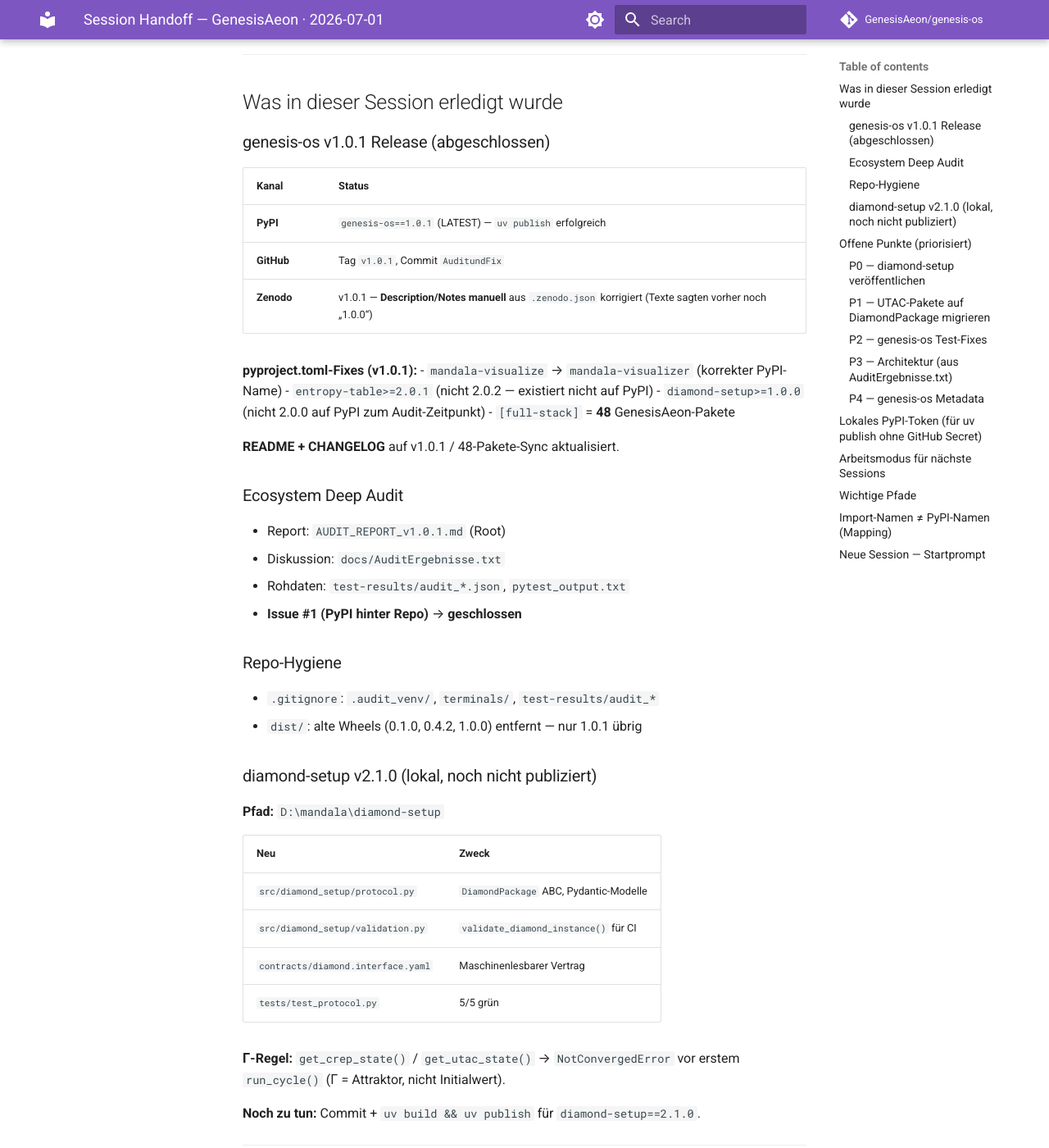
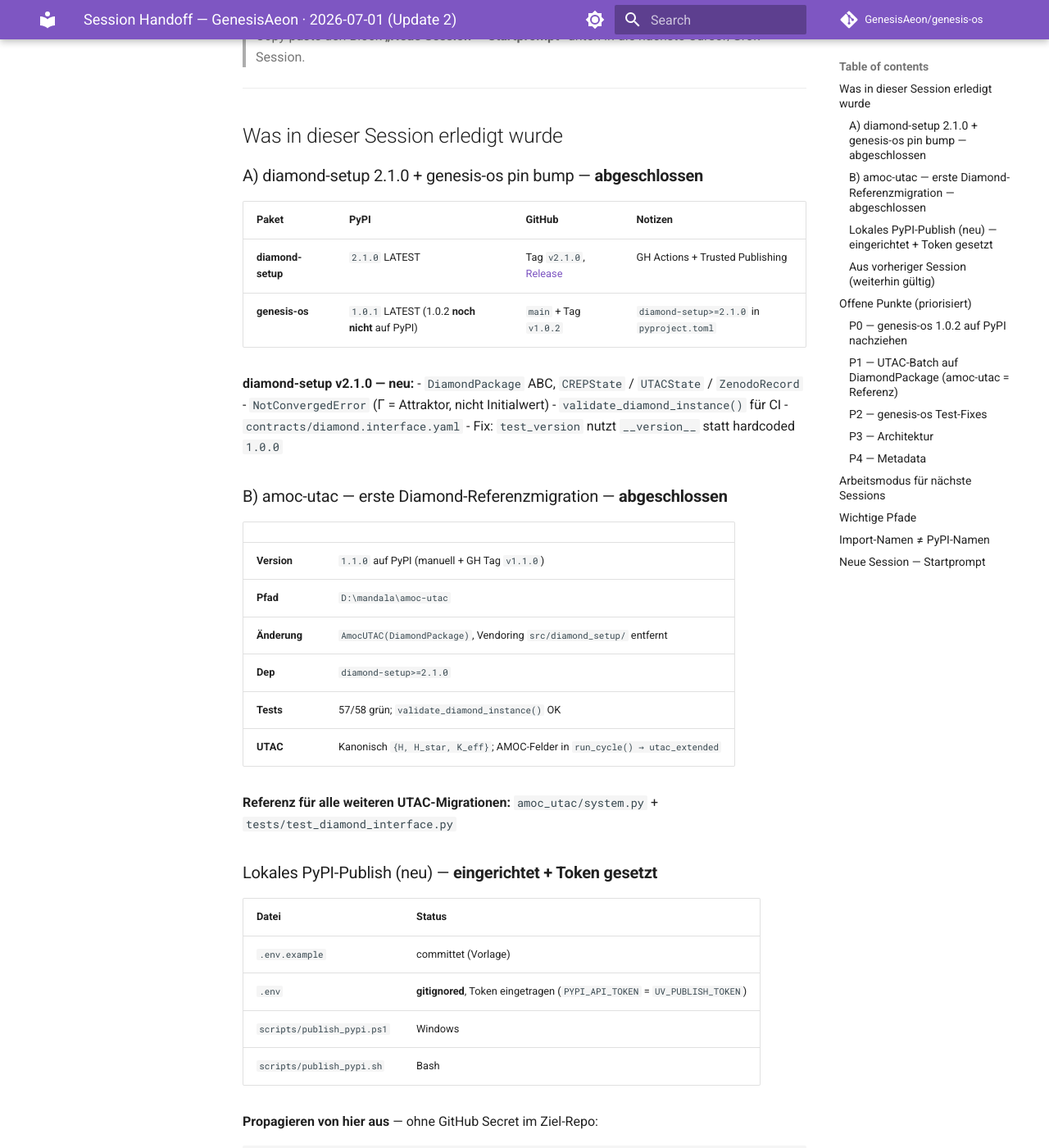
Before and after one commit to GenesisAeon/genesis-os, an MkDocs documentation site: the page built from docs/SESSION_HANDOFF.md, in a window 1280 px wide and 1400 px high, scrolled down 238 px. Shown: the whole window at 82% size. Built offline with MkDocs 1.6.1 and Material for MkDocs 9.7.7, drawn with Linux system fonts in a browser that asks for light colours; comment, search, counter and statistics services are not loaded; some of the changed text lies outside the part shown.

Commit message:
docs: update SESSION_HANDOFF — diamond/amoc publish, local PyPI, UTAC batch

````diff
--- a/docs/SESSION_HANDOFF.md
+++ b/docs/SESSION_HANDOFF.md
@@ -1,4 +1,4 @@
-# Session Handoff — GenesisAeon · 2026-07-01
+# Session Handoff — GenesisAeon · 2026-07-01 (Update 2)
 
 > Copy-paste den Block **„Neue Session — Startprompt“** unten in die nächste Cursor/Grok-Session.
 
@@ -6,93 +6,101 @@
 
 ## Was in dieser Session erledigt wurde
 
-### genesis-os v1.0.1 Release (abgeschlossen)
+### A) diamond-setup 2.1.0 + genesis-os pin bump — **abgeschlossen**
 
-| Kanal | Status |
+| Paket | PyPI | GitHub | Notizen |
+|-------|------|--------|---------|
+| **diamond-setup** | `2.1.0` LATEST | Tag `v2.1.0`, [Release](https://github.com/GenesisAeon/diamond-setup/releases/tag/v2.1.0) | GH Actions + Trusted Publishing |
+| **genesis-os** | `1.0.1` LATEST (1.0.2 **noch nicht** auf PyPI) | `main` + Tag `v1.0.2` | `diamond-setup>=2.1.0` in `pyproject.toml` |
+
+**diamond-setup v2.1.0 — neu:**
+- `DiamondPackage` ABC, `CREPState` / `UTACState` / `ZenodoRecord`
+- `NotConvergedError` (Γ = Attraktor, nicht Initialwert)
+- `validate_diamond_instance()` für CI
+- `contracts/diamond.interface.yaml`
+- Fix: `test_version` nutzt `__version__` statt hardcoded `1.0.0`
+
+### B) amoc-utac — erste Diamond-Referenzmigration — **abgeschlossen**
+
+| | |
+|---|---|
+| **Version** | `1.1.0` auf PyPI (manuell + GH Tag `v1.1.0`) |
+| **Pfad** | `D:\mandala\amoc-utac` |
+| **Änderung** | `AmocUTAC(DiamondPackage)`, Vendoring `src/diamond_setup/` entfernt |
+| **Dep** | `diamond-setup>=2.1.0` |
+| **Tests** | 57/58 grün; `validate_diamond_instance()` OK |
+| **UTAC** | Kanonisch `{H, H_star, K_eff}`; AMOC-Felder in `run_cycle() → utac_extended` |
+
+**Referenz für alle weiteren UTAC-Migrationen:** `amoc_utac/system.py` + `tests/test_diamond_interface.py`
+
+### Lokales PyPI-Publish (neu) — **eingerichtet + Token gesetzt**
+
+| Datei | Status |
 |-------|--------|
-| **PyPI** | `genesis-os==1.0.1` (LATEST) — `uv publish` erfolgreich |
-| **GitHub** | Tag `v1.0.1`, Commit `AuditundFix` |
-| **Zenodo** | v1.0.1 — **Description/Notes manuell** aus `.zenodo.json` korrigiert (Texte sagten vorher noch „1.0.0“) |
+| `.env.example` | committet (Vorlage) |
+| `.env` | **gitignored**, Token eingetragen (`PYPI_API_TOKEN` = `UV_PUBLISH_TOKEN`) |
+| `scripts/publish_pypi.ps1` | Windows |
+| `scripts/publish_pypi.sh` | Bash |
 
-**pyproject.toml-Fixes (v1.0.1):**
-- `mandala-visualize` → `mandala-visualizer` (korrekter PyPI-Name)
-- `entropy-table>=2.0.1` (nicht 2.0.2 — existiert nicht auf PyPI)
-- `diamond-setup>=1.0.0` (nicht 2.0.0 auf PyPI zum Audit-Zeitpunkt)
-- `[full-stack]` = **48** GenesisAeon-Pakete
+**Propagieren von hier aus** — ohne GitHub Secret im Ziel-Repo:
 
-**README + CHANGELOG** auf v1.0.1 / 48-Pakete-Sync aktualisiert.
+```powershell
+# Build + Publish beliebiges Paket
+pwsh D:\mandala\genesis-os\scripts\publish_pypi.ps1 -RepoPath D:\mandala\<repo>
 
-### Ecosystem Deep Audit
+# Nur prüfen (kein Upload)
+pwsh D:\mandala\genesis-os\scripts\publish_pypi.ps1 -RepoPath D:\mandala\<repo> -DryRun
+```
 
-- Report: `AUDIT_REPORT_v1.0.1.md` (Root)
-- Diskussion: `docs/AuditErgebnisse.txt`
-- Rohdaten: `test-results/audit_*.json`, `pytest_output.txt`
-- **Issue #1 (PyPI hinter Repo)** → **geschlossen**
+Token-Lookup: Shell-Env → `<repo>/.env` → `genesis-os/.env` → `D:\mandala/.env`
 
-### Repo-Hygiene
+**Hinweis:** venv-Ordner (`.venv`, `.audit_venv`) enthalten **kein** Token — nur `.env`.
 
-- `.gitignore`: `.audit_venv/`, `terminals/`, `test-results/audit_*`
-- `dist/`: alte Wheels (0.1.0, 0.4.2, 1.0.0) entfernt — nur 1.0.1 übrig
+### Aus vorheriger Session (weiterhin gültig)
 
-### diamond-setup v2.1.0 (lokal, noch nicht publiziert)
-
-**Pfad:** `D:\mandala\diamond-setup`
-
-| Neu | Zweck |
-|-----|--------|
-| `src/diamond_setup/protocol.py` | `DiamondPackage` ABC, Pydantic-Modelle |
-| `src/diamond_setup/validation.py` | `validate_diamond_instance()` für CI |
-| `contracts/diamond.interface.yaml` | Maschinenlesbarer Vertrag |
-| `tests/test_protocol.py` | 5/5 grün |
-
-**Γ-Regel:** `get_crep_state()` / `get_utac_state()` → `NotConvergedError` vor erstem `run_cycle()` (Γ = Attraktor, nicht Initialwert).
-
-**Noch zu tun:** Commit + `uv build && uv publish` für `diamond-setup==2.1.0`.
+- genesis-os v1.0.1 auf PyPI/GitHub/Zenodo
+- Ecosystem-Audit: `AUDIT_REPORT_v1.0.1.md`, Issue #1 geschlossen
+- `[full-stack]` = 48 Pakete, `mandala-visualizer`, `entropy-table>=2.0.1`
 
 ---
 
 ## Offene Punkte (priorisiert)
 
-### P0 — diamond-setup veröffentlichen
-```bash
-cd D:\mandala\diamond-setup
-uv build && uv publish --token pypi-...
-```
+### P0 — genesis-os 1.0.2 auf PyPI nachziehen
+- Repo/Tag stehen (`v1.0.2`); Release-Workflow schlägt fehl (0 Jobs — Validierung)
+- **Workaround:** `publish_pypi.ps1 -RepoPath D:\mandala\genesis-os`
+- Optional: `release.yml` reparieren (wie `diamond-setup` Trusted Publishing?)
 
-### P1 — UTAC-Pakete auf `DiamondPackage` migrieren
-- Vendoring von `diamond_setup` in beta-clustering, implosive-origin, phi-scaling **auflösen**
-- Echte Dependency: `diamond-setup>=2.1.0`
-- Standard-Prompt (siehe `docs/AuditErgebnisse.txt`, Gemini-Abschnitt)
+### P1 — UTAC-Batch auf `DiamondPackage` (amoc-utac = Referenz)
+**Vendoring zuerst** (haben `src/diamond_setup/`):
+1. `beta-clustering-utac`
+2. `implosive-origin-utac`
+3. `phi-scaling-validator`
 
-**Batch-Reihenfolge:** erst die 6–8 voll konformen Pakete als Referenz, dann Rest.
+**Dann weitere UTACs:** `sandpile-utac`, `seismic-utac`, `neural-avalanche-utac`, …
+
+**Migrations-Checkliste pro Paket:**
+1. `class X(DiamondPackage)` + `_run_cycle` / `_build_*` Hooks
+2. `NotConvergedError` vor erstem `run_cycle` (kein Auto-Run in `get_*`)
+3. `diamond-setup>=2.1.0` in `pyproject.toml`; `src/diamond_setup/` löschen
+4. `validate_diamond_instance()` Test
+5. Version bump (minor), CHANGELOG, commit, tag, `publish_pypi.ps1`
+
+Prompt-Details: `docs/AuditErgebnisse.txt` (Gemini-Abschnitt)
 
 ### P2 — genesis-os Test-Fixes
-1. `test_use_plugin_true_without_package_sets_plugin_none` — mock statt Abwesenheit von `mandala-visualizer`
-2. `test_max_depth_fifo` (AgentMemory) — echter FIFO-Bug
+1. `test_use_plugin_true_without_package_sets_plugin_none` — mock statt fehlendem Paket
+2. `test_max_depth_fifo` (AgentMemory) — FIFO-Bug
 
-### P3 — Architektur (aus AuditErgebnisse.txt)
-- `contracts/` Verzeichnis (software / scientific / epistemic)
-- CI: Diamond-Validation als GitHub Action
+### P3 — Architektur
+- `contracts/` (software / scientific / epistemic) in genesis-os
+- CI: Diamond-Validation als GitHub Action (Template aus `diamond-setup/validation.py`)
 - 3 Tiers: Core / Scientific / Experimental
 - `unified-mandala-demo` reparieren oder aus `full-stack` entfernen
 
-### P4 — genesis-os Metadata
-- `.zenodo.json` im Repo committen (falls noch offen)
+### P4 — Metadata
+- `.zenodo.json` committen (falls noch offen)
 - `CITATION.cff` ergänzen
-- `genesis-os` optional: `diamond-setup>=2.1.0` nach Publish
-
----
-
-## Lokales PyPI-Token (für `uv publish` ohne GitHub Secret)
-
-```bash
-# Einmalig: copy .env.example → .env in genesis-os (gitignored)
-# PYPI_API_TOKEN / UV_PUBLISH_TOKEN eintragen
-
-pwsh D:\mandala\genesis-os\scripts\publish_pypi.ps1 -RepoPath D:\mandala\<paket>
-```
-
-Skript sucht Token in: Repo-`.env` → `genesis-os/.env` → `D:\mandala/.env`.
 
 ---
 
@@ -101,24 +109,26 @@
 | Aufgabe | Wo starten |
 |---------|------------|
 | Ökosystem, deps, CI-Templates | Workspace `genesis-os` |
-| `DiamondPackage` vertiefen | `diamond-setup` (oder von genesis-os aus mit absoluten Pfaden) |
-| Ein UTAC-Paket migrieren | Workspace → dieses Repo, kurzer Kontext |
-| 48 Repos Batch | genesis-os + fester Migrations-Prompt |
+| Paket migrieren + publishen | Subrepo + `publish_pypi.ps1` |
+| Diamond-Protokoll | `diamond-setup` / `contracts/diamond.interface.yaml` |
+| Referenz-UTAC | `amoc-utac` v1.1.0 |
+| 48 Repos Batch | genesis-os Handoff + Migrations-Checkliste oben |
 
-**Delegations-Regel:** Agent meldet, wenn Workspace-Wechsel sinnvoller ist.
+**Delegations-Regel:** Agent meldet Workspace-Wechsel; Publish immer über lokales `.env`-Token möglich.
 
 ---
 
 ## Wichtige Pfade
 
 ```
-D:\mandala\genesis-os\          # Kommandozentrale
-D:\mandala\diamond-setup\       # Diamond Protocol (v2.1.0 lokal)
-D:\mandala\                     # 48+ geklonte Repos
-D:\mandala\genesis-os\.audit_venv\  # ~1.4 GB — NICHT committen, optional löschen
+D:\mandala\genesis-os\              # Kommandozentrale, .env (Token), publish-Skripte
+D:\mandala\diamond-setup\           # Diamond Protocol v2.1.0 (PyPI)
+D:\mandala\amoc-utac\               # Referenz-UTAC v1.1.0 (PyPI)
+D:\mandala\                         # 48+ geklonte Repos
+D:\mandala\genesis-os\.audit_venv\  # ~1.4 GB — NICHT committen
 ```
 
-## Import-Namen ≠ PyPI-Namen (Mapping)
+## Import-Namen ≠ PyPI-Namen
 
 | pip install | import |
 |-------------|--------|
@@ -129,6 +139,8 @@
 | `implosive-origin-utac` | `implosive_origin` |
 | `genesis-q4-core` | `genesis_q4` |
 | `mandala-visualizer` | `mandala_visualizer` |
+| `diamond-setup` | `diamond_setup` |
+| `amoc-utac` | `amoc_utac` |
 
 ---
 
@@ -137,17 +149,20 @@
 ```
 Kontext: GenesisAeon Ecosystem. Lies docs/SESSION_HANDOFF.md in genesis-os.
 
-Stand:
-- genesis-os v1.0.1 auf PyPI/GitHub/Zenodo (Texte sync)
-- Audit: AUDIT_REPORT_v1.0.1.md + docs/AuditErgebnisse.txt
-- diamond-setup v2.1.0 lokal: DiamondPackage ABC + NotConvergedError (Γ=Attraktor)
-  → noch publish auf PyPI
+Stand (2026-07-01):
+- diamond-setup 2.1.0 auf PyPI (DiamondPackage ABC)
+- amoc-utac 1.1.0 auf PyPI — Referenz-Migration (erste UTAC)
+- genesis-os: main v1.0.2 lokal, PyPI noch 1.0.1; diamond-setup>=2.1.0
+- Lokales Publish: genesis-os/.env (Token gesetzt) + scripts/publish_pypi.ps1
 
 Nächster Fokus: [WÄHLEN]
-A) diamond-setup 2.1.0 publish + genesis-os pin bump
-B) UTAC-Paket-Migration auf DiamondPackage (start: amoc-utac)
+A) genesis-os 1.0.2 PyPI + release.yml fix
+B) UTAC-Batch: beta-clustering-utac (Vendoring auflösen)
 C) genesis-os Test-Fixes (AgentMemory FIFO, mandala plugin mock)
 D) contracts/ + CI Diamond-Validation
+
+Publish-Befehl:
+  pwsh D:\mandala\genesis-os\scripts\publish_pypi.ps1 -RepoPath D:\mandala\<repo>
 
 Arbeitsordner: D:\mandala\ — Workspace genesis-os, Subrepos per Pfad.
 ```
````
